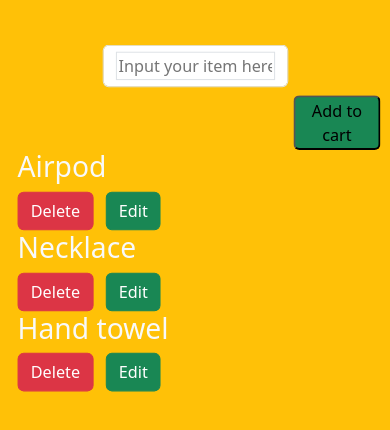
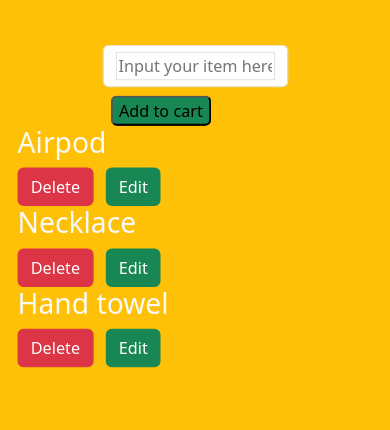
Before and after one commit to danafo11/Mini-E-commerce, a plain HTML site: page index.html in a window 390 px wide. Drawn offline with Linux system fonts and the light colour scheme.

Commit message:
Mewest commit

```diff
--- a/index.html
+++ b/index.html
@@ -31,6 +31,12 @@
 
   .welcome {
     font-family: fantasy;
+  }
+
+  @media (max-width: 500px) {
+    .button {
+            margin-left: 100px;
+        }
   }
     </style>
 </head>
```
